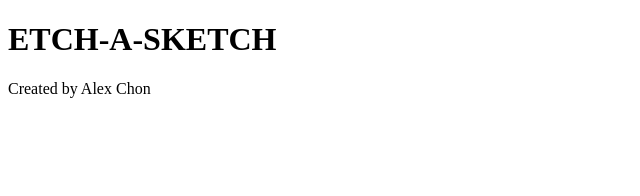
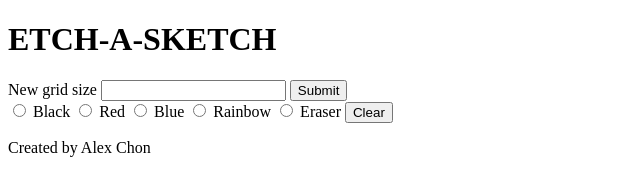
Before and after one commit to achonn/Etch-A-Sketch, a plain HTML site: page index.html in a window 1280 px wide. Shown: the whole page, without its empty margins (0-640 px from the left). Drawn offline with Linux system fonts and the light colour scheme.

Commit message:
Commit General Layout

```diff
--- a/index.html
+++ b/index.html
@@ -11,6 +11,44 @@
             <h1>ETCH-A-SKETCH</h1>
         </header>
 
+
+
+        <section>
+            <div class="grid-size">
+                <label for="input-grid">New grid size</label>
+                <input type="number" id="input-grid">
+                <button type="submit">Submit</button>
+            </div>
+
+            <div class="grid-color">
+
+                <input type="radio">
+                <label for="">Black</label>
+
+                <input type="radio">
+                <label for="">Red</label>
+
+                <input type="radio">
+                <label for="">Blue</label>
+
+                <input type="radio">
+                <label for="">Rainbow</label>
+
+                <input type="radio">
+                <label for="">Eraser</label>
+
+                <button>Clear</button>
+            </div>
+        </section>
+
+
+
+        <main>
+
+        </main>
+
+
+
         <footer>
             <p>Created by Alex Chon</p>
         </footer>
```
